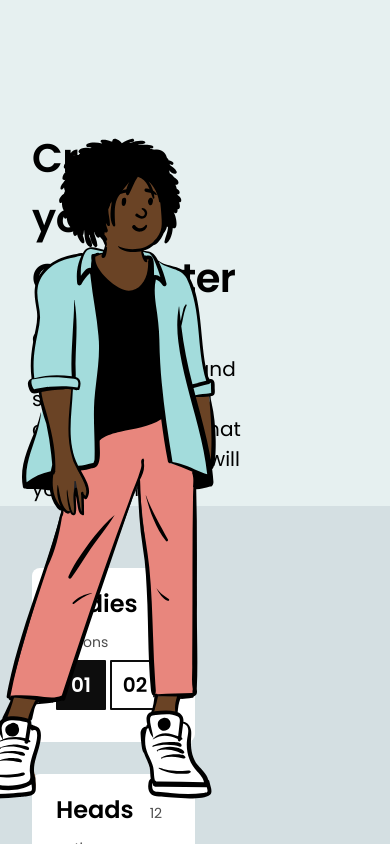
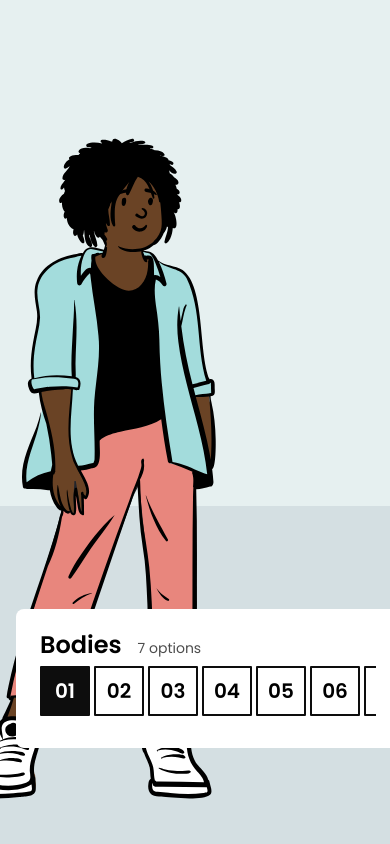
Before and after one commit to JoshHeng/JoyForJs, a React (Vite) app in the folder css-02-character-creator/: page / in a window 390 px wide. Shown: the top 844 px of the page. Built offline with nearby package versions, Linux system fonts and the light colour scheme.

Commit message:
Character creator exercise 5

```diff
--- a/css-02-character-creator/src/components/CharacterEditor/CharacterEditor.module.css
+++ b/css-02-character-creator/src/components/CharacterEditor/CharacterEditor.module.css
@@ -11,6 +11,12 @@
 .header {
   padding-bottom: 64px;
   width: 65%;
+}
+
+@media only screen and (max-width: 1000px) {
+  .header {
+    display: none;
+  }
 }
 
 .title {
@@ -36,3 +42,23 @@
 .controlColumn {
   width: 50%;
 }
+
+@media only screen and (max-width: 1000px) {
+  .controlColumn {
+    position: fixed;
+    display: flex;
+    gap: 1rem;
+
+    left: 0;
+    right: 0;
+    width: 100%;
+
+    bottom: 4rem;
+
+    padding-inline: 1rem;
+
+    z-index: 1;
+
+    overflow-x: auto;
+  }
+}
--- a/css-02-character-creator/src/components/ControlPane/ControlPane.module.css
+++ b/css-02-character-creator/src/components/ControlPane/ControlPane.module.css
@@ -24,3 +24,9 @@
   font-weight: 400;
   color: hsl(0deg, 0%, 30%);
 }
+
+@media only screen and (max-width: 1000px) {
+  .controlPane {
+    max-width: 24rem;
+  }
+}
--- a/css-02-character-creator/src/components/Footer/Footer.module.css
+++ b/css-02-character-creator/src/components/Footer/Footer.module.css
@@ -9,3 +9,9 @@
 .footer a {
   color: white;
 }
+
+@media only screen and (max-width: 1000px) {
+  .footer {
+    display: none;
+  }
+}
```
